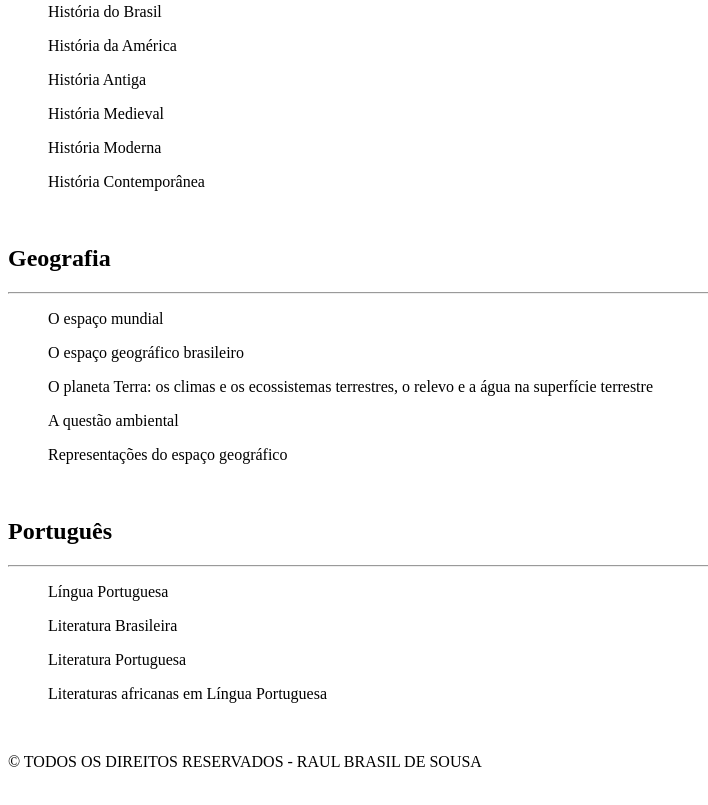
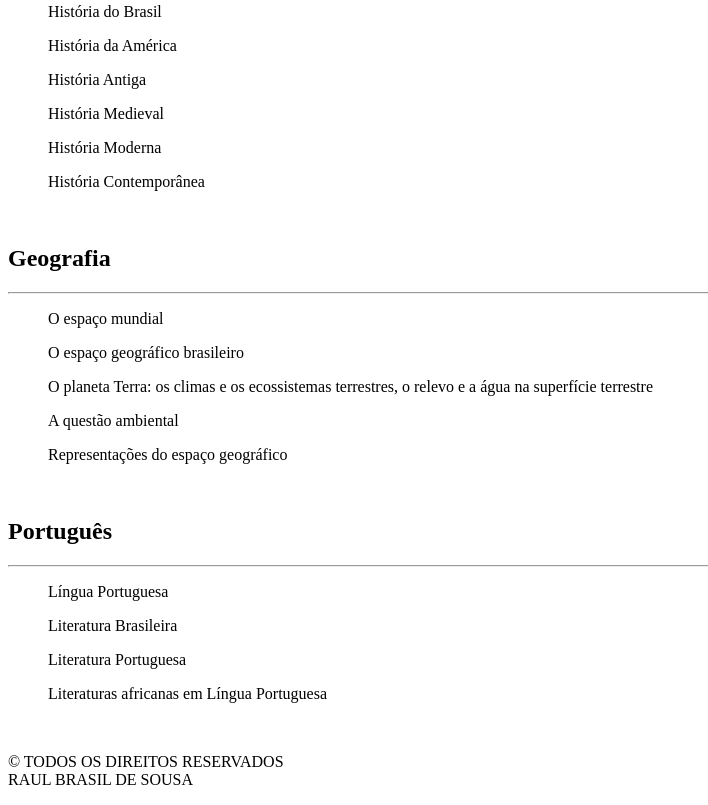
Before and after one commit to raul-brasil23/fuvest2025, a plain HTML site: page index.html in a window 1280 px wide. Shown: the part 2112-2917 px from the top of the page, without its empty margins (0-708 px from the left). Drawn offline with Linux system fonts and the light colour scheme.

Commit message:
Update index.html

```diff
--- a/index.html
+++ b/index.html
@@ -96,6 +96,6 @@
             <ol>Literaturas africanas em Língua Portuguesa</ol>
         <br>
 
-        <p>&copy; TODOS OS DIREITOS RESERVADOS - RAUL BRASIL DE SOUSA</p>
+        <p>&copy; TODOS OS DIREITOS RESERVADOS <br> RAUL BRASIL DE SOUSA</p>
 </body>
 </html>
```
